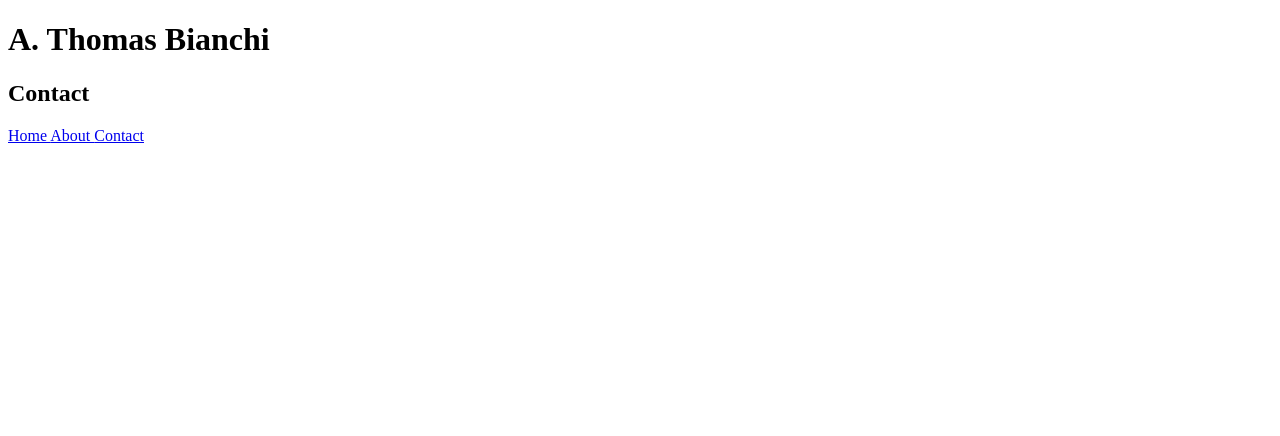
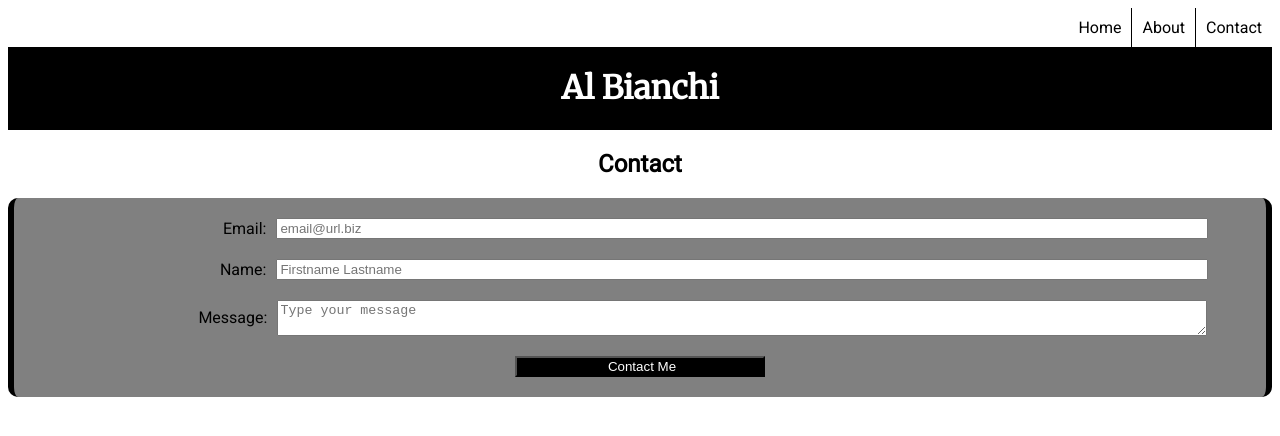
Before and after one commit to AThomasBianchi/BianchiPortfolio, a plain HTML site: page contact.html in a window 1280 px wide. Drawn offline with Linux system fonts and the light colour scheme.

Commit message:
Initial Commit

```diff
--- a/contact.html
+++ b/contact.html
@@ -3,16 +3,28 @@
   <head>
     <link href="stylesheet.css" rel="stylesheet" type="text/css" media="all">
     <meta name="viewport" content="width=device-width,initial-scale=1">
+    <link href="https://fonts.googleapis.com/css?family=Merriweather|Roboto" rel="stylesheet">
   </head>
   <body>
     <header>
-      <h1>A. Thomas Bianchi</h1>
+      <h1>Al Bianchi</h1>
     </header>
+    <div class="main">
     <h2>Contact</h2>
+      <form>
+        <label>Email:</label>
+        <input class="input" type="email" placeholder="email@url.biz">
+        <label>Name:</label>
+        <input class="input" type="text" placeholder="Firstname Lastname">
+        <label>Message:</label>
+        <textarea class="input" placeholder="Type your message"></textarea>
+        <input id="button" class="input" type="submit" value="Contact Me">
+      </form>
+    </div>
     <nav>
-      <a href="././index.html"> Home </a>
-      <a href="././about.html"> About </a>
-      <a href="././contact.html"> Contact </a>
+      <a class="nav-item" href="././index.html"> Home </a>
+      <a class="nav-item" href="././about.html"> About </a>
+      <a class="nav-item" href="././contact.html"> Contact </a>
     </nav>
   </body>
 </html>
--- a/stylesheet.css
+++ b/stylesheet.css
@@ -2,17 +2,147 @@
 
 }
 
+body {
+  font-family: Roboto, sans-serif;
+  display: flex;
+  flex-direction: column;
+}
+
+header {
+  text-align: center;
+  font-family: Merriweather, serif;
+  order: 1;
+  background-color: black;
+  color: white;
+}
+
+form {
+  padding: 10px 10px;
+  border-left: 6px solid black;
+  border-right: 6px solid black;
+  background-color: grey;
+  border-radius: 10px;
+  display: flex;
+  flex-direction: column;
+}
+
+nav {
+  order: 2;
+  display: flex;
+  flex-direction: column;
+  margin-top: 0px;
+}
+
+.main {
+  order: 3;
+}
+
 .image {
   border-radius: 25px;
-  box-shadow: 10px 5px 5px black;
-  flex: 1;
+  box-shadow: 10px 5px 5px grey;
+  flex: 0 0 auto;
+  width: 250px;
+  height: 250px;
+  margin: 10px;
 }
 
 .image-box {
   display: flex;
+  flex-direction: column;
+  flex-wrap: wrap;
+  align-items: center;
+  align-content: center;
+  justify-content: space-around;
+  order: 4;
 }
 
 a:hover {
-  color: pink;
-  background-color: red;
+  color: white;
+  background-color: grey;
 }
+
+.input {
+  margin: 10px 0px;
+}
+
+nav a:link, nav a:visited, nav a:active {
+  color: black;
+  text-decoration: none;
+}
+
+nav a:hover {
+  background-color: black;
+  color: white;
+}
+
+h2 {
+  text-align: center;
+}
+
+#button {
+  background-color: black;
+  color: white;
+  display: block;
+}
+
+#button:hover {
+  background-color: white;
+  color: black;
+}
+
+#button:active {
+  background-color: grey;
+  color: black;
+}
+
+
+
+@media screen and (min-width: 480px) {
+
+  .image-box {
+    display: flex;
+    flex-direction: row;
+  }
+
+  nav {
+    flex-direction: row;
+    justify-content: flex-end;
+    margin: 0px;
+    order: 0;
+  }
+
+  .nav-item {
+    padding: 10px
+  }
+
+  .nav-item + .nav-item {
+    border-left: solid 1px black;
+  }
+
+  form {
+    flex-direction: row;
+    justify-content: center;
+    align-items: center;
+    flex-wrap: wrap;
+  }
+
+  form label, form input, form textarea {
+    margin: 10px;
+  }
+
+  form label {
+    width: 15%;
+    text-align: right;
+  }
+
+  form input, form textarea {
+    width: 75%;
+  }
+
+  #button {
+    width: 250px;
+    padding-left: 10px;
+    float: right;
+  }
+
+}
```
Also changed, not shown: about.html (+13 -5 lines), index.html (+14 -12 lines), 3 other files.
